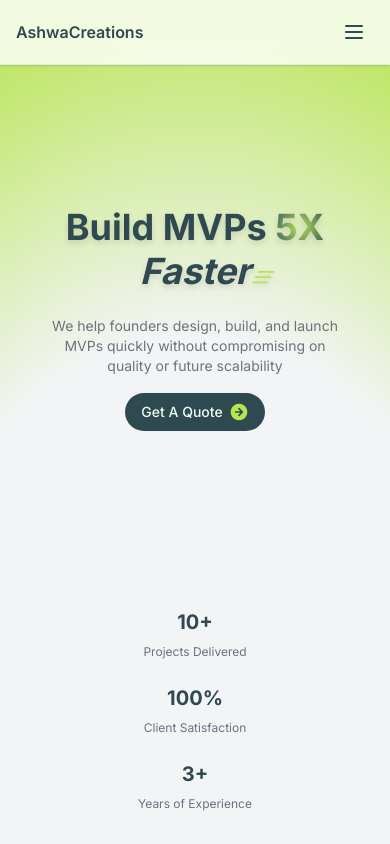
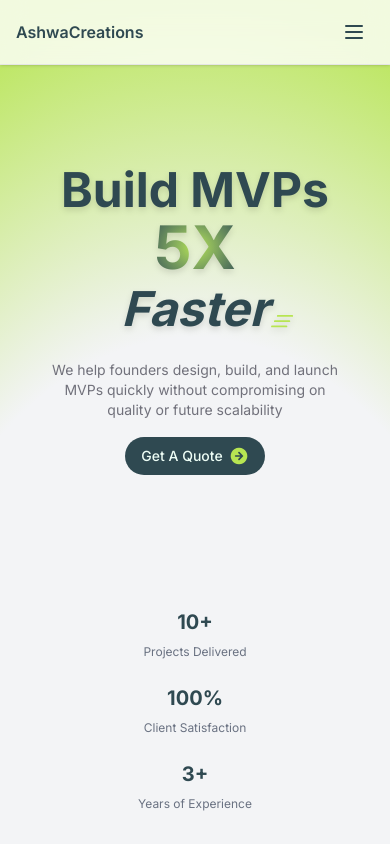
Before and after one commit to LokeshXs/ashwacreations, a Next.js app: page / in a window 390 px wide. Shown: the top 844 px of the page. Built offline with nearby package versions, Linux system fonts and the light colour scheme.

Commit message:
feat:Improve the Responsiveness in Hero Section

```diff
--- a/components/landing/HeroSection.tsx
+++ b/components/landing/HeroSection.tsx
@@ -5,10 +5,10 @@ export default function HeroSection() {
   return (
     <section className="min-h-screen flex flex-col relative overflow-hidden px-4 sm:px-6 md:px-10 lg:px-14 ">
       <div className="flex-1 self-stretch flex flex-col justify-center items-center translate-y-8 sm:translate-y-6 md:translate-y-8 lg:translate-y-12">
-        <div className="text-4xl sm:text-5xl md:text-6xl lg:text-7xl xl:text-8xl font-bold text-primary flex flex-col items-center gap-1 sm:gap-2 leading-[1.1] drop-shadow-md">
+        <div className="text-5xl sm:text-5xl md:text-6xl lg:text-7xl xl:text-8xl font-bold text-primary flex flex-col items-center gap-1 sm:gap-2 leading-[1.1] drop-shadow-md">
           <h1 className="text-center">
             Build MVPs{" "}
-            <span className="text-transparent bg-radial from-secondary to-primary bg-clip-text">
+            <span className="text-transparent bg-radial from-secondary to-primary bg-clip-text max-sm:text-6xl">
               5X
             </span>
           </h1>
```
